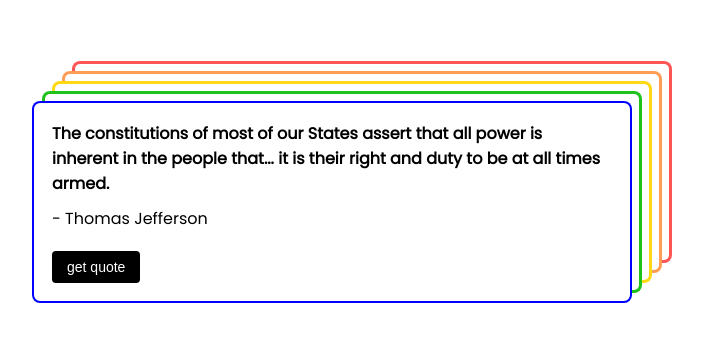
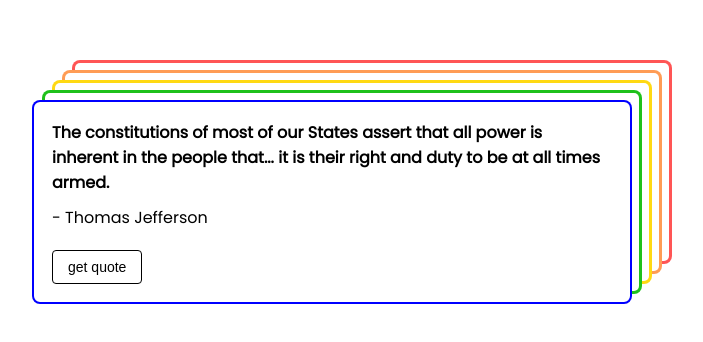
Before and after one commit to suryacodess/legendsquotes, a React (Create React App) app: page / in a window 1280 px wide. Shown: the part 198-540 px from the top of the page, without its empty margins (288-991 px from the left). Built offline with nearby package versions, Linux system fonts and the light colour scheme.

Commit message:
added custom animation button

```diff
--- a/src/components/sass/style.css
+++ b/src/components/sass/style.css
@@ -47,14 +47,37 @@ body {
 }
 .main .quote-card .quote-btn button {
   padding: 8px 15px;
-  border: none;
   outline: none;
   cursor: pointer;
   font-size: 14px;
+  color: #000;
+  background: none;
+  border: 1px solid black;
+  border-radius: 4px;
+  margin-right: 10px;
+  position: relative;
+  overflow: hidden;
+  z-index: 1;
+}
+.main .quote-card .quote-btn button:hover {
+  color: #fff;
+}
+.main .quote-card .quote-btn button:hover::before {
+  transform: translateX(0);
+}
+.main .quote-card .quote-btn button::before {
+  position: absolute;
+  content: "";
+  top: 0;
+  left: 0;
   background: #000;
   color: #fff;
-  border-radius: 4px;
-  margin-right: 10px;
+  height: 100%;
+  width: 100%;
+  color: #fff;
+  z-index: -1;
+  transform: translateX(-100%);
+  transition: all 0.4s cubic-bezier(0.075, 0.82, 0.165, 1);
 }
 
 .lds-ellipsis {
--- a/src/components/sass/style.scss
+++ b/src/components/sass/style.scss
@@ -46,19 +46,44 @@ body {
 
     .quote-btn {
       display: flex;
-    //   justify-content: flex-end;
+      //   justify-content: flex-end;
       align-items: center;
       width: 100%;
       button {
         padding: 8px 15px;
-        border: none;
         outline: none;
         cursor: pointer;
         font-size: 14px;
-        background: #000;
-        color: #fff;
+        color: #000;
+        background: none;
+        border: 1px solid black;
         border-radius: 4px;
         margin-right: 10px;
+        position: relative;
+        overflow: hidden;
+        z-index: 1;
+
+        &:hover {
+            color:#fff;
+          &::before {
+            transform: translateX(0);
+          }
+        }
+
+        &::before {
+          position: absolute;
+          content: "";
+          top: 0;
+          left: 0;
+          background: #000;
+          color: #fff;
+          height: 100%;
+          width: 100%;
+          color: #fff;
+          z-index: -1;
+          transform: translateX(-100%);
+          transition: all 0.4s cubic-bezier(0.075, 0.82, 0.165, 1);
+        }
       }
     }
   }
```
Also changed, not shown: 1 other file (tests, documents, lock files or other folders).
